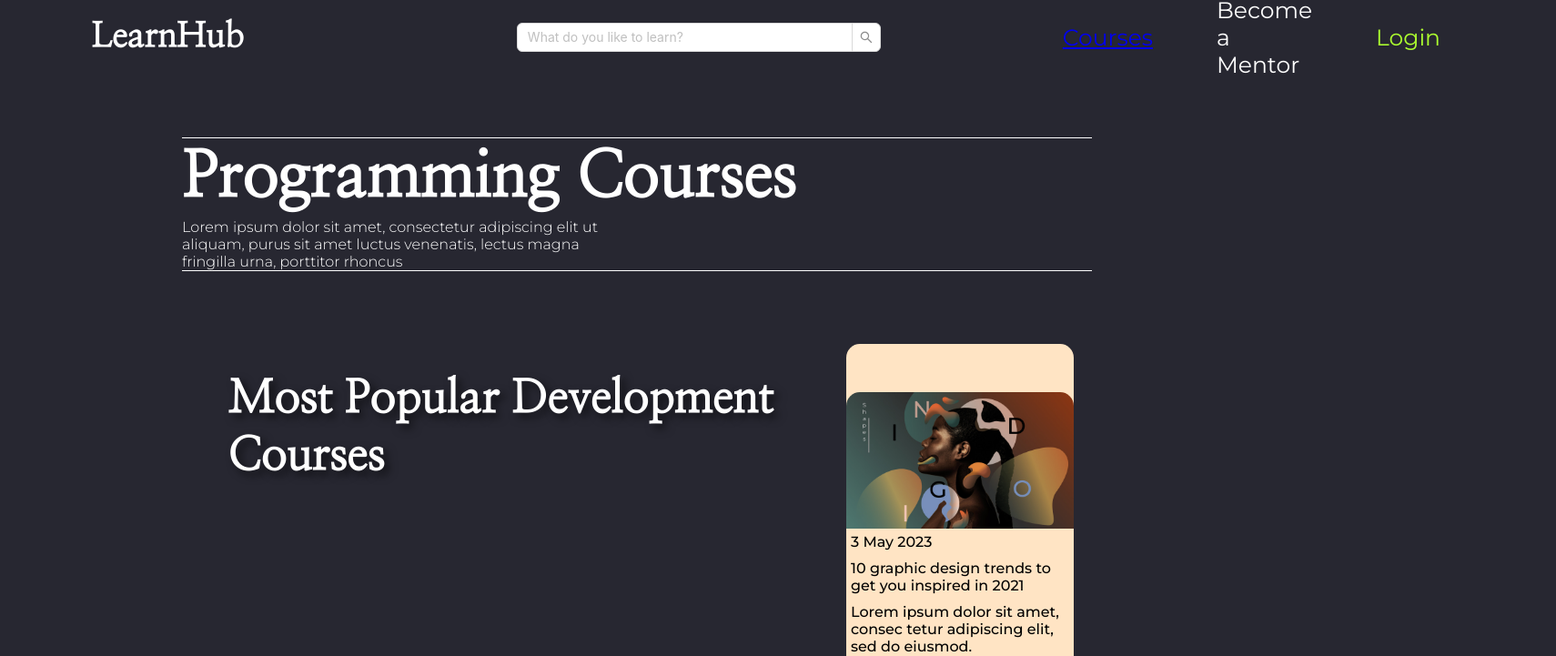
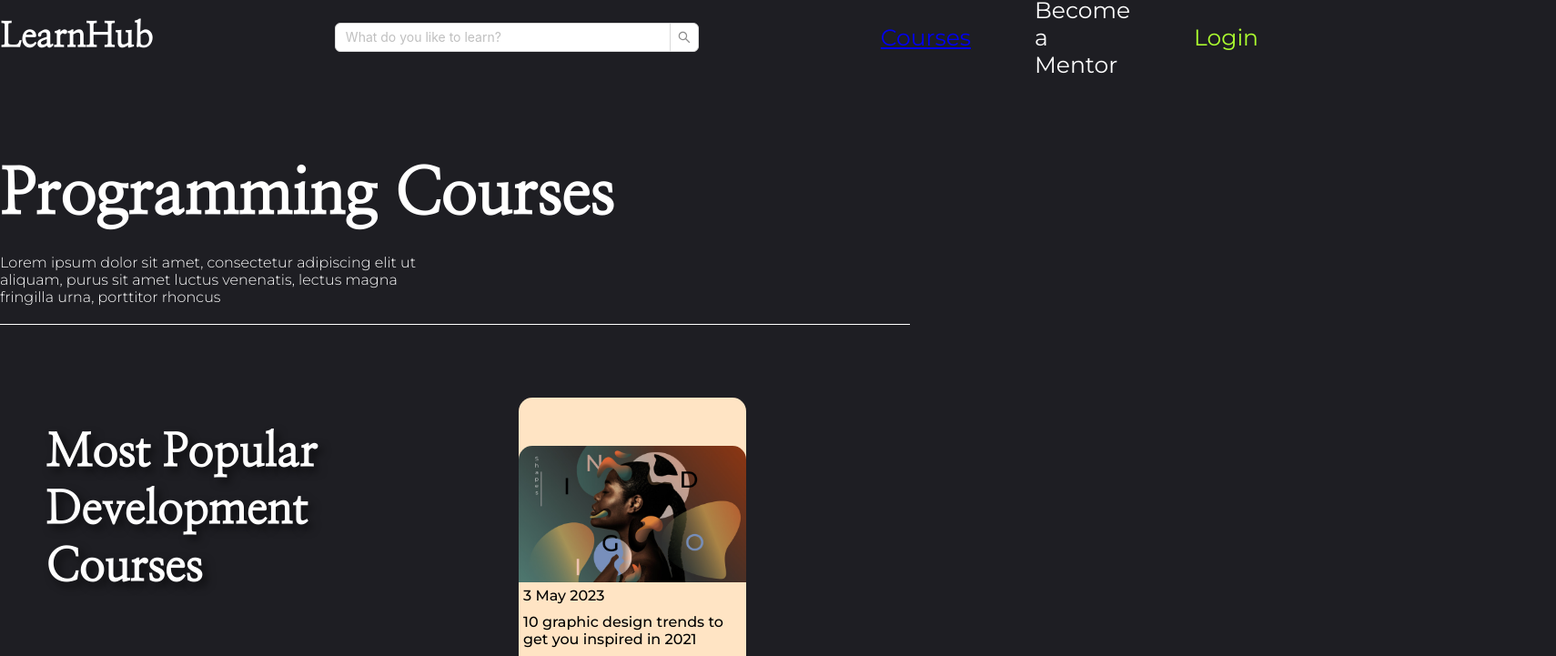
Before and after one commit to diyoran/final, a React (Create React App) app: page /courses in a window 1280 px wide. Shown: the part 19-740 px from the top of the page at 91% size, 1710 px wide, since content can reach past the window. Built offline with nearby package versions, Linux system fonts and the light colour scheme; a web font is replaced by a local one.

Commit message:
item was fixed

```diff
--- /dev/null
+++ b/db/db.json
@@ -0,0 +1,14 @@
+{
+    "products": [
+        {
+            "id": 1,
+            "image": "",
+            "title": "",
+            "description": "",
+            "price": 56,
+            "category": ""
+
+
+        }
+    ]
+}
--- a/src/App.css
+++ b/src/App.css
@@ -7,7 +7,8 @@
 }
 
 body {
-    background-color: rgb(39, 39, 49);
+  /* background-color: rgb(39, 39, 49); */
+  background-color: rgb(30, 30, 35);
   color: white;
   font-family: "Montserrat", sans-serif;
   font-weight: 300;
@@ -48,19 +49,24 @@
   cursor: pointer;
 }
 
-  a:hover{
+a:hover {
   text-decoration: underline;
 }
 
-  a:visited{
+a:visited {
   color: white;
   text-decoration: none;
 }
 
-  h1{
+h1 {
   width: 100%;
   font-size: 50px;
   margin: 50px;
   text-shadow: .1em .1em .2em rgba(0, 0, 0, 0.6);
   font-family: "Nanum Myeongjo", serif;
 }
+.container{
+  max-width: 1500px;
+  width: 100%;
+  margin: 0 auto;
+}
--- a/src/index.scss
+++ b/src/index.scss
@@ -11,7 +11,8 @@
 
 
   .navbar {
-    background-color: rgb(39, 39, 49);
+    // background-color: rgb(39, 39, 49);
+    background-color: rgb(30, 30, 35);
     width: 100%;
     height: 120px;
     position: fixed;
@@ -21,11 +22,6 @@
     align-items: center;
     z-index: 3;
     gap: 200px;
-    padding-left: 100px;
-
-    &__input {
-      padding-left: 100px;
-    }
 
 
     &__left {
@@ -141,7 +137,7 @@
     width: 1750px;
     display: flex;
     flex-direction: row;
-    margin: 0px 60px;
+    // margin: 0px 60px;
     border-radius: 10px;
     background: url(./img/header.avif);
     background-repeat: no-repeat;
@@ -154,8 +150,7 @@
   }
 
   .footer-wrapper {
-    background-color: rgb(39, 39, 49);
-    border: 1px solid white;
+    background-color: rgb(30, 30, 35);
     color: white;
     width: max;
     height: 400px;
@@ -208,7 +203,7 @@
 
   .cards {
     width: 1500px;
-    margin: 250px 150px 0;
+    margin: 250px 0;
 
     h1 {
       width: 100%;
@@ -233,15 +228,16 @@
   // }
 
   .categories {
-    width: 1500px;
-    margin: 100px 160px;
+    // width: 1500px;
+    // margin: 100px 160px;
+    // padding: 100px 0;
     text-align: center;
     font-family: "Nanum Myeongjo", serif;
 
-    h1 {
-      margin: 50px;
+    // h1 {
+    //   // padding: 50px 0;
 
-    }
+    // }
 
     &__cards {
       width: 100%;
@@ -286,7 +282,7 @@
   .counter {
     color: rgb(255, 255, 255);
     width: 1800px;
-    margin: 150px 0 150px;
+    margin: 150px 0;
     display: flex;
     justify-content: center;
 
@@ -327,7 +323,7 @@
   .table {
     height: 500px;
     width: 1400px;
-    margin: 50px 150px;
+    margin: 50px 0;
     display: flex;
     flex-direction: row;
     gap: 50px;
@@ -349,8 +345,9 @@
   }
 
   .blog {
-    width: 1500px;
-    height: auto;
+    // width: 1500px;
+    // height: auto;
+
     // position: relative;
     // left: 150px;
     // margin: 30px 50px 50px;
@@ -398,14 +395,17 @@
     width: 1000px;
     height: auto;
     position: relative;
-    left: 200px;
+    // left: 200px;
     top: 170px;
     margin: 0 0 230px;
     border: 1px white;
-    border-style: solid none solid none;
+    border-style: none none solid none;
+    padding: 20px 0 20px;
+
 
     .title {
       font-size: 70px;
+      padding-bottom: 20px;
       font-family: "Nanum Myeongjo", serif;
     }
 
@@ -418,7 +418,7 @@
 
   .filter {
     width: 1500px;
-    margin: 100px 160px;
+    // margin: 100px 160px;
 
   }
 
@@ -528,7 +528,8 @@
     height: auto;
     margin: 100px 100px;
     display: flex;
-    justify-content: center;
+    // justify-content: center;
+    align-items: center;
     flex-direction: column;
   }
 
@@ -655,18 +656,17 @@
         font-family: "Nanum Myeongjo", serif;
         font-weight: 800;
         margin-bottom: 30px;
+        color: black;
       }
 
       a {
-        color: black;
+        // color: black;
         text-decoration: none;
 
-      }
-
-      a:hover {
-        text-decoration: underline;
-        color: black;
-      }
+        :hover {
+          text-decoration: underline;
+          color: black;
+        }}
 
       p {
         font-size: 16px;
@@ -697,7 +697,7 @@
       height: 750px;
       // margin: 0 50px;
       background-repeat: no-repeat;
-      background-size: contain;
+      background-size: cover;
       // background-color: aqua;
       background-image: url(./img/coursePageHeader.png);
 
@@ -885,6 +885,6 @@
     width: 500px;
   }
 
-  .course-page-blog {
-    margin-left: 200px;
-  }
+  // .course-page-blog {
+  //   margin-left: 200px;
+  // }
--- a/src/layout/footer.js
+++ b/src/layout/footer.js
@@ -3,6 +3,8 @@ import React from 'react'
 export default function Footer() {
     return (
         <footer>
+
+            <div className="container">
 
                 <div className='footer-wrapper'>
 
@@ -41,6 +43,8 @@ export default function Footer() {
 
                 </div>
 
+            </div>
+
         </footer>
     )
 }
--- a/src/layout/header.js
+++ b/src/layout/header.js
@@ -33,7 +33,7 @@ export default function Header() {
             </Modal>
 
             <header>
-
+                <div className="container">
                     <div className='navbar'>
 
                         <h2 className="logo">
@@ -57,7 +57,7 @@ export default function Header() {
 
                     </div>
 
-
+                </div>
             </header>
         </Fragment>
     )
--- a/src/pages/courses.js
+++ b/src/pages/courses.js
@@ -7,7 +7,7 @@ import art from '../img/artCard.jpg'
 export default function Courses() {
     return (
         <Fragment>
-            <div className="courses-wrapper">
+            <div className="container">
                 <div className="courses__title">
                     <h2 className="title">
                         Programming Courses
@@ -22,6 +22,7 @@ export default function Courses() {
                         Most Popular Development Courses
                     </h1>
 
+                    <div className="container">
                         <ul className="blog__container">
                             <li className="blog__container item">
                                 <img className="item__img" src={posterBlog} alt="error" />
@@ -78,9 +79,11 @@ export default function Courses() {
                         </ul>
 
                     </div>
+                </div>
 
                 <div className="categories">
                     <h1>Programming Topics</h1>
+                    <div className="container">
                         <ul className="categories__cards">
                             <li className="categories__card">
                                 <img className="categories__img" src={art} alt="error" />
@@ -99,6 +102,7 @@ export default function Courses() {
                                 <p className="categories__text">Art & Desing</p>
                             </li>
                         </ul>
+                    </div>
                 </div>
 
                 <div className="filter">
--- a/src/pages/main.js
+++ b/src/pages/main.js
@@ -17,7 +17,7 @@ export default function Main() {
 
     const CarouselPlay = () => (
         <Carousel autoplay>
-            <div>
+            <div >
                 <li className="categories__card">
                     <img className="categories__img" src={art} alt="error" />
                     <p className="categories__text">Art & Desing</p>
@@ -47,6 +47,10 @@ export default function Main() {
 
     return (
         <Fragment>
+
+            <div className="container">
+
+
 
                 <div className='banner'>
                     <div className='info'>
@@ -273,6 +277,8 @@ export default function Main() {
 
                 </div>
 
+            </div>
+
 
         </Fragment>
 
```
Lines whose indentation alone changed are shown as unchanged.
